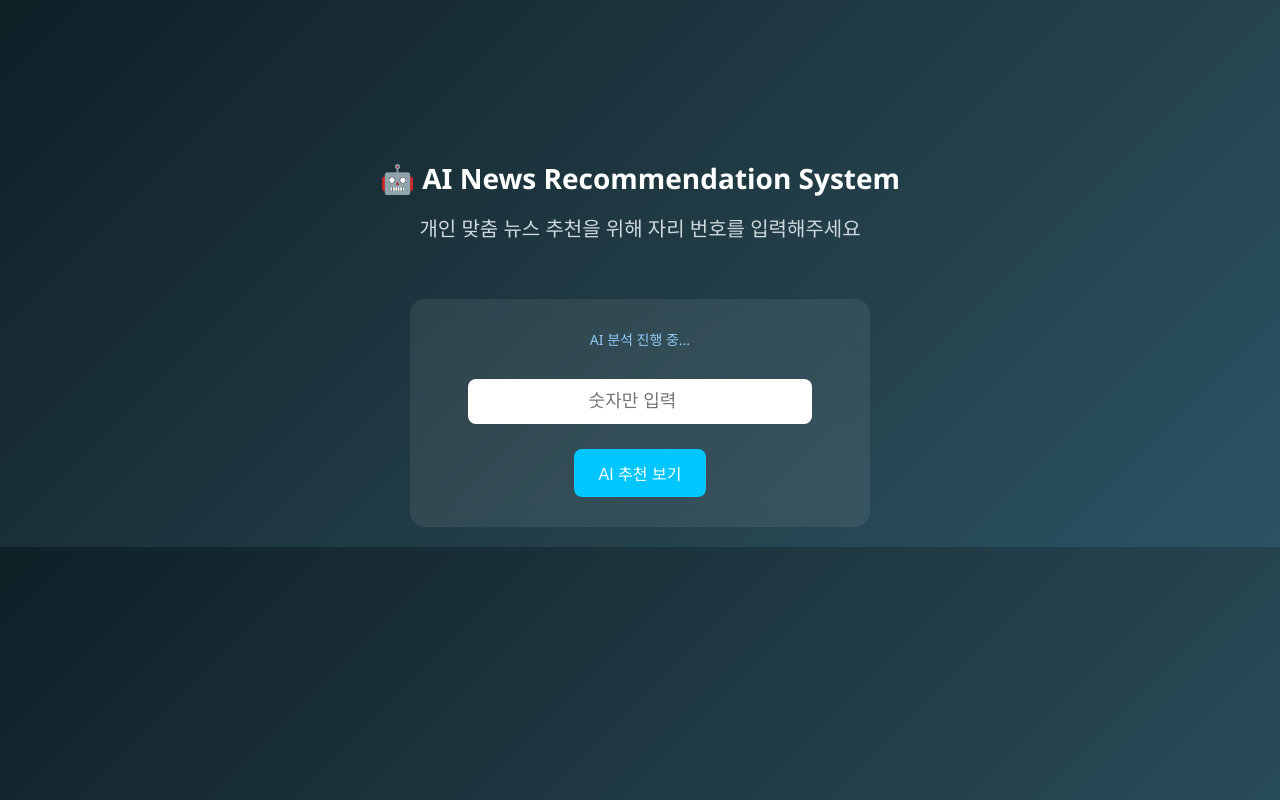
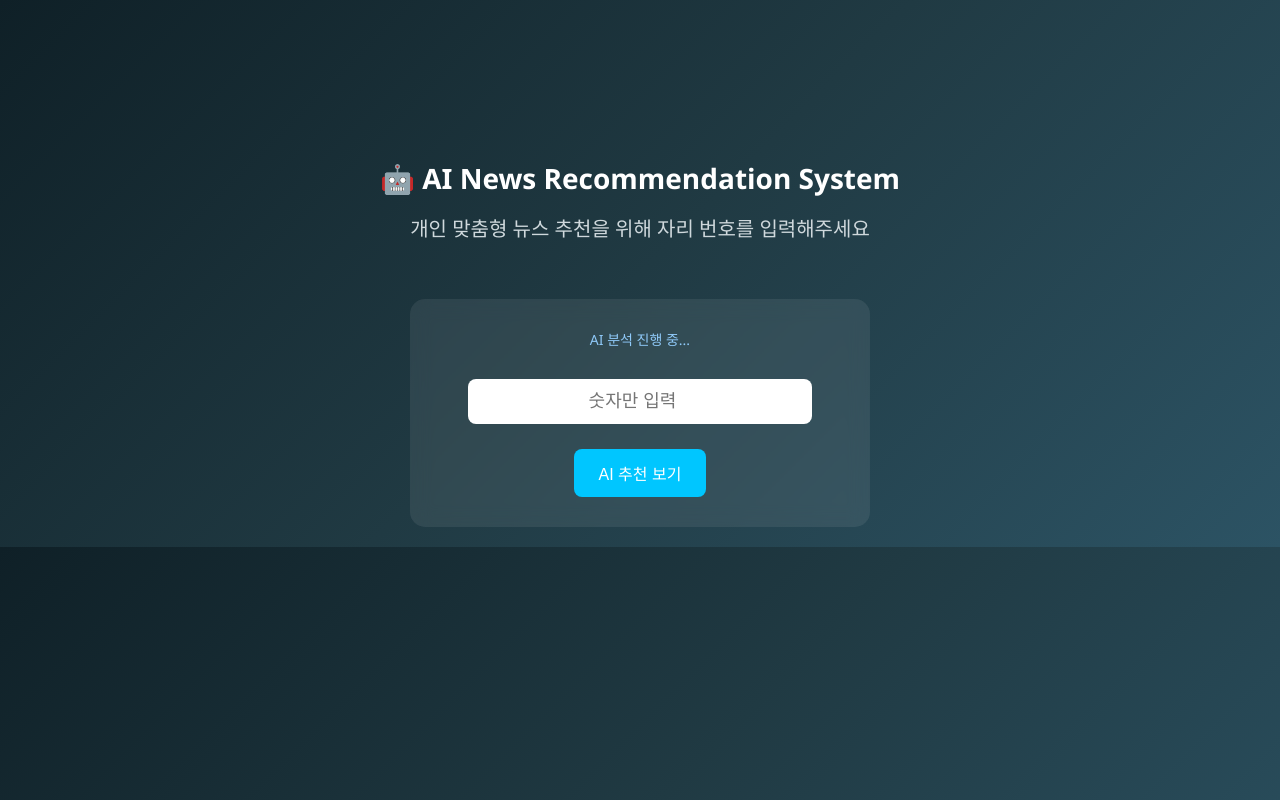
Before and after one commit to perper222222/AI-news-recommendation-F2, a plain HTML site: page index.html in a window 1280 px wide. Drawn offline with Linux system fonts and the light colour scheme.

Commit message:
Update index.html

```diff
--- a/index.html
+++ b/index.html
@@ -78,7 +78,7 @@
 
   <div class="container">
     <h1>🤖 AI News Recommendation System</h1>
-    <h2>개인 맞춤 뉴스 추천을 위해 자리 번호를 입력해주세요</h2>
+    <h2>개인 맞춤형 뉴스 추천을 위해 자리 번호를 입력해주세요</h2>
 
     <div class="box">
       <div class="ai-label">AI 분석 진행 중...</div>
```
